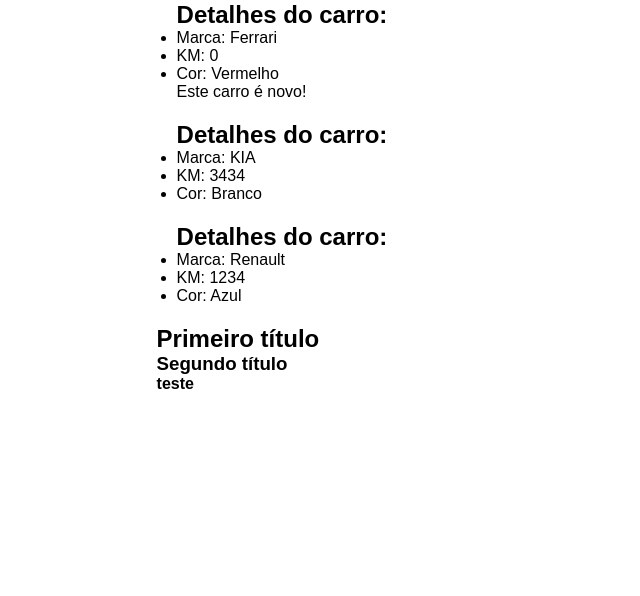
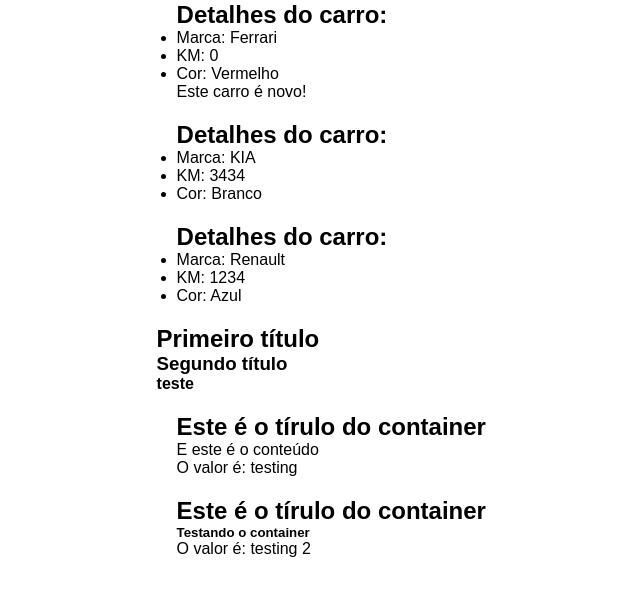
Before and after one commit to danniel-rodrigues/learn-react, a React (Vite) app in the folder avancando_em_react/: page / in a window 1280 px wide. Shown: the part 2002-2598 px from the top of the page, without its empty margins (39-679 px from the left). Built offline with nearby package versions, Linux system fonts and the light colour scheme.

Commit message:
aula sobre prop children finalizada

```diff
--- a/avancando_em_react/src/App.jsx
+++ b/avancando_em_react/src/App.jsx
@@ -3,6 +3,7 @@
 import GoldenGate from "./assets/golden-gate.jpg";
 import CarDetails from "./components/CarDetails";
 import ConditionalRender from "./components/ConditionalRender";
+import Container from "./components/Container";
 import Fragment from "./components/Fragment";
 import ListRender from "./components/ListRender";
 import ManageData from "./components/ManageData";
@@ -49,6 +50,14 @@
 
       {/* Fragment */}
       <Fragment propFragment="teste" />
+
+      {/* Children */}
+      <Container myValue="testing">
+        <p>E este é o conteúdo</p>
+      </Container>
+      <Container myValue="testing 2">
+        <h5>Testando o container</h5>
+      </Container>
     </div>
   );
 }
--- /dev/null
+++ b/avancando_em_react/src/components/Container.jsx
@@ -0,0 +1,11 @@
+const Container = ({ children, myValue }) => {
+  return (
+    <div>
+      <h2>Este é o tírulo do container</h2>
+      {children}
+      <p>O valor é: {myValue}</p>
+    </div>
+  );
+};
+
+export default Container;
```
